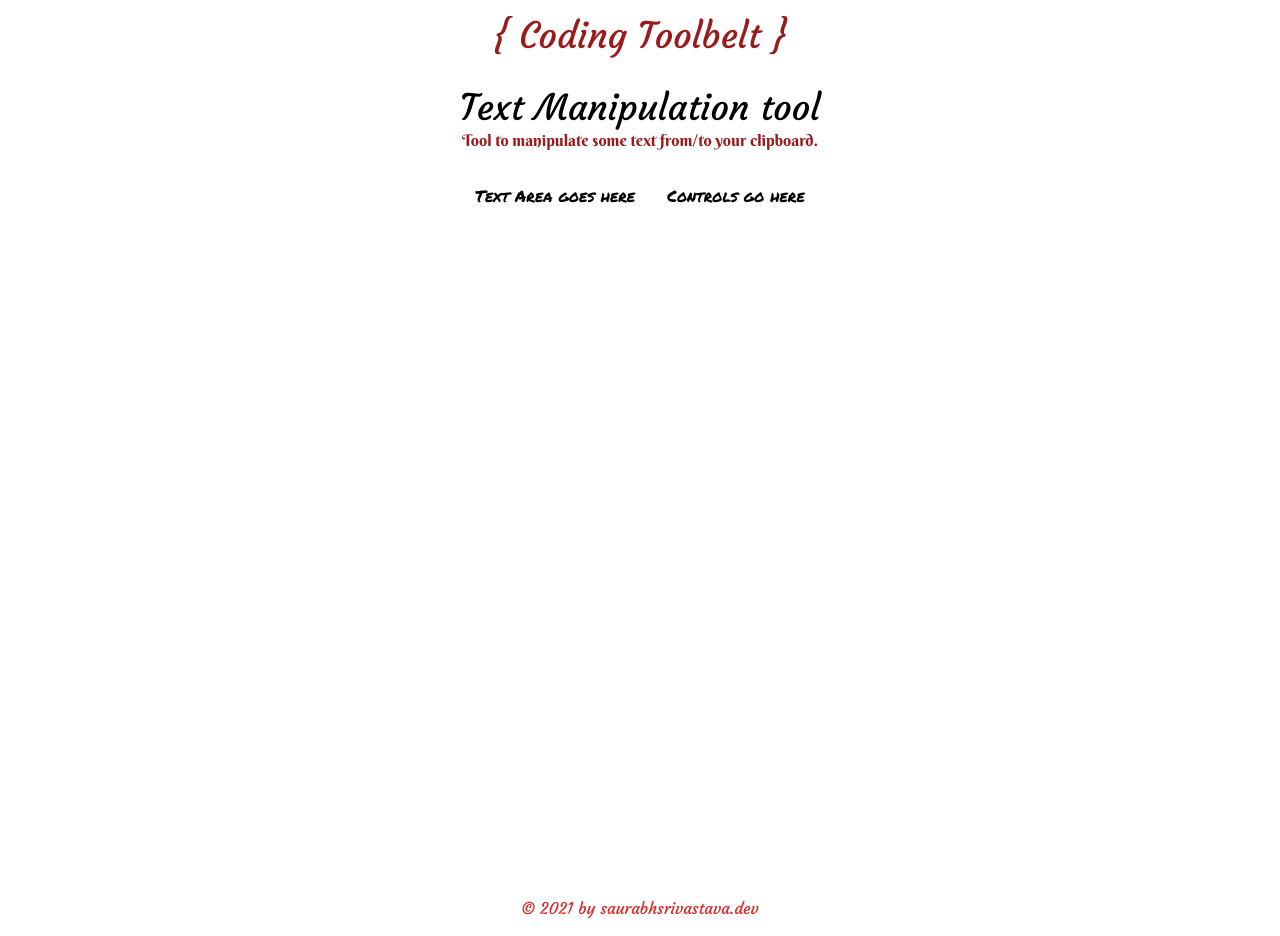
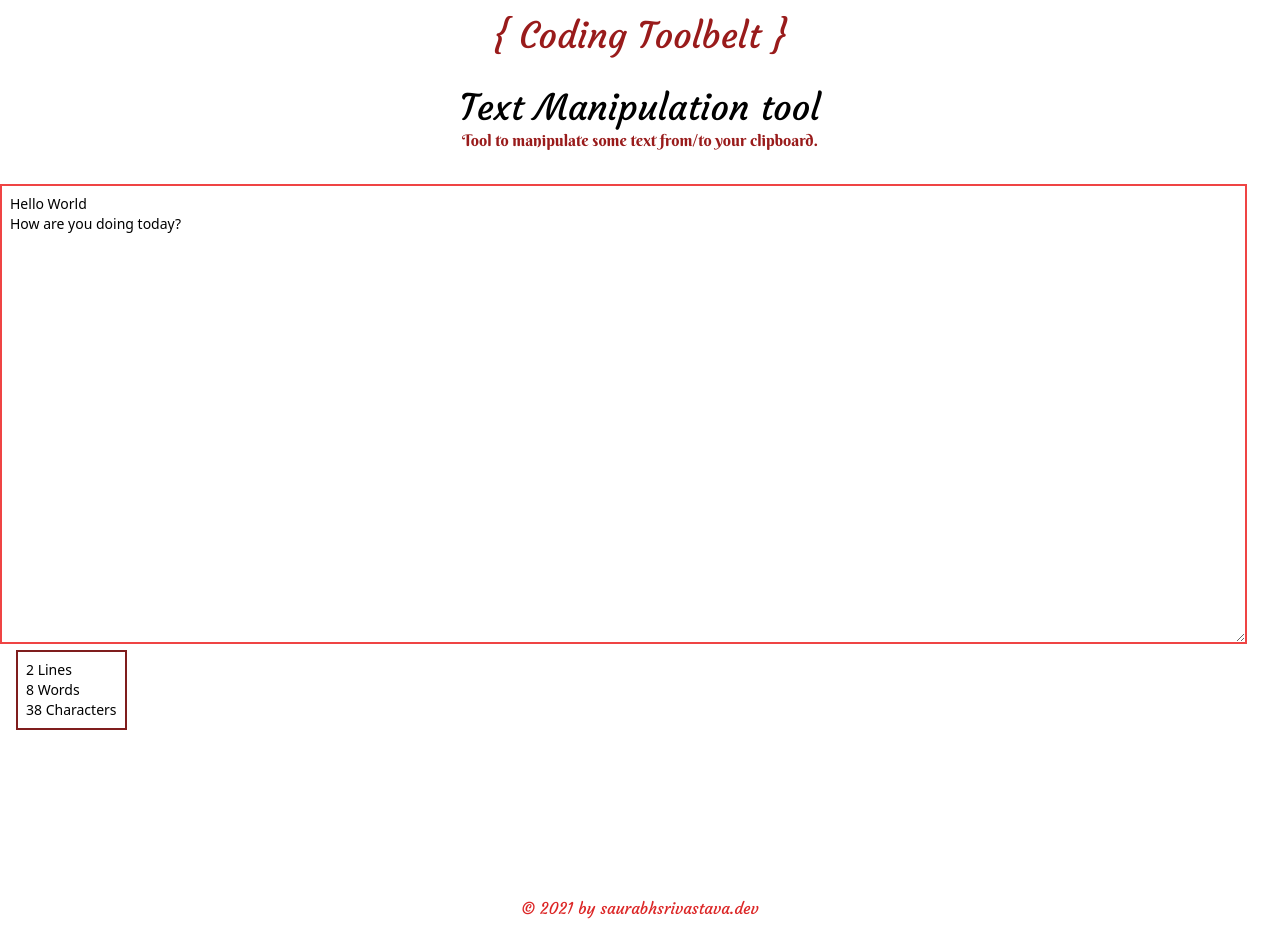
Before and after one commit to saurabhsrivastavadev/CodingToolBelt, a Nuxt app: page /text_manipulation in a window 1280 px wide. Built offline with nearby package versions, Linux system fonts and the light colour scheme.

Commit message:
Adding textarea and text line,word,char count info

```diff
--- a/pages/text_manipulation/index.vue
+++ b/pages/text_manipulation/index.vue
@@ -8,13 +8,40 @@
         Tool to manipulate some text from/to your clipboard.
       </p>
     </section>
-    <div class="flex flex-wrap mt-8 space-x-8">
+    <div class="flex flex-wrap mt-8 space-x-4">
       <section>
-        <p class="font-marker">Text Area goes here</p>
+        <textarea id="textArea" cols="150" rows="22" v-model="value" @keyup="textUpdated" class="border-2 border-red-500 p-2 text-sm"></textarea>
       </section>
       <section>
-        <p class="font-marker">Controls go here</p>
+        <div class="border-2 border-red-900 p-2 text-sm">
+          {{lineCount}} Lines <br/>
+          {{wordCount}} Words <br/>
+          {{charCount}} Characters
+        </div>
       </section>
     </div>
   </div>
 </template>
+
+<script>
+export default {
+  data() {
+    return {
+      value: "Hello World\nHow are you doing today?  ",
+      lineCount: 0,
+      wordCount: 0,
+      charCount: 0,
+    }
+  },
+  methods: {
+    textUpdated() {
+      this.lineCount = this.value.split(/\r\n|\r|\n/).length;
+      this.wordCount = this.value.split(' ').length;
+      this.charCount = this.value.length;
+    }
+  },
+  created() {
+    this.textUpdated();
+  }
+}
+</script>
```
